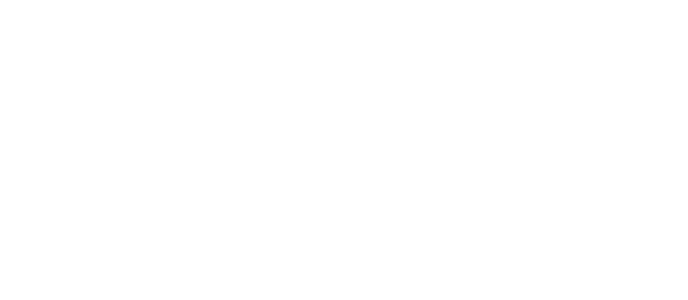
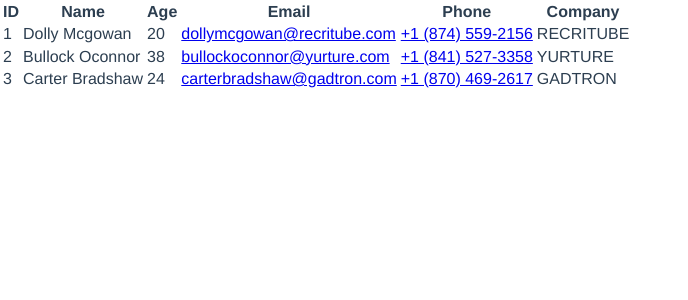
Before and after one commit to ozon-edu-vue-2021/required-task-6-i-hauryliuk, a Vue app: page / in a window 1280 px wide. Shown: the top 300 px of the page, without its empty margins (0-688 px from the left). Built offline with nearby package versions, Linux system fonts and the light colour scheme.

Commit message:
feat: implement basic table structure and data output

```diff
--- a/src/App.vue
+++ b/src/App.vue
@@ -1,13 +1,17 @@
 <template>
   <div id="app">
-
+    <Spreadsheet />
   </div>
 </template>
 
 <script>
+  import Spreadsheet from '@/components/spreadsheet';
 
   export default {
     name: 'App',
+    components: {
+      Spreadsheet,
+    },
   }
 </script>
 
--- /dev/null
+++ b/src/components/spreadsheet/Column.vue
@@ -0,0 +1,15 @@
+<script>
+  export default {
+    name: 'Column',
+    props: {
+      field: {
+        type: String,
+        required: true
+      },
+      label: {
+        type: String,
+        default: ''
+      },
+    },
+  };
+</script>
--- /dev/null
+++ b/src/components/spreadsheet/TableStructure.vue
@@ -0,0 +1,73 @@
+<script>
+  export default {
+    name: 'TableStructure',
+    props: {
+      rows: {
+        type: Array,
+        default: () => [],
+      },
+    },
+    methods: {
+      renderHead(h, columnsOptions) {
+        return columnsOptions.map((column) => {
+          const renderedLabel = column.scopedSlots.label
+            ? column.scopedSlots.label()
+            : column.label;
+          return h(
+            'th',
+            { class: { 'thead-cell': true }, },
+            [renderedLabel],
+          );
+        });
+      },
+      renderRows(h, columnsOptions) {
+        return this.rows.map((row, index) => {
+          return h(
+            'tr',
+            {
+              class: {'tbody-row': true},
+              attrs: { key: row._id || index },
+            },
+            this.renderColumns(h, row, columnsOptions),
+          );
+        });
+      },
+      renderColumns(h, row, columnsOptions) {
+        return columnsOptions.map((column) => {
+          return h(
+            'td',
+            { class: { 'tbody-cell': true }, },
+            column.scopedSlots.data
+              ? column.scopedSlots.data(row)
+              : row[column.field],
+          );
+        });
+      },
+      getColumnOptions() {
+        return this.$slots.default
+          .filter(item =>
+            item.componentOptions && item.componentOptions.tag === 'Column'
+          )
+          .map(column =>
+            Object.assign({}, column.componentOptions.propsData, {
+                scopedSlots: column.data.scopedSlots || {}
+              }
+            )
+          );
+      }
+    },
+    render(h) {
+      const columnsOptions = this.getColumnOptions();
+      const columnsHead = this.renderHead(h, columnsOptions);
+      const rows = this.renderRows(h, columnsOptions);
+      return h(
+        'table',
+        { class: { table: true } },
+        [h('thead', [h('tr', {class: {'thead-row': true}}, columnsHead)]), h('tbody', rows)],
+      );
+    }
+  };
+</script>
+
+<style scoped>
+</style>
--- /dev/null
+++ b/src/components/spreadsheet/index.vue
@@ -0,0 +1,90 @@
+<template>
+  <TableStructure :rows="rows">
+    <Column field="index" label="ID" />
+    <Column field="name" label="Name" />
+    <Column field="age" label="Age" />
+
+    <Column field="email">
+      <template #label>Email</template>
+
+      <template #data="row">
+        <a :href="`mailto:${row.email}`">{{ row.email }}</a>
+      </template>
+    </Column>
+
+    <Column field="phone">
+      <template #label>Phone</template>
+
+      <template #data="row">
+        <a :href="`tel:${row.phone.split(' ').join('')}`">{{ row.phone }}</a>
+      </template>
+    </Column>
+
+    <Column field="company" label="Company" />
+  </TableStructure>
+</template>
+
+<script>
+  import TableStructure from '@/components/spreadsheet/TableStructure.vue';
+  import Column from '@/components/spreadsheet/Column.vue';
+
+  export default {
+    name: 'Spreadsheet',
+    components: {
+      TableStructure,
+      Column,
+    },
+    data:  () => ({
+      rows: [
+        {
+          "_id": "619d0214422db4e856c0678b",
+          "index": 1,
+          "guid": "eff475a0-60a5-4021-a776-19242e1fcd62",
+          "isActive": true,
+          "balance": "$3,266.26",
+          "age": 20,
+          "name": "Dolly Mcgowan",
+          "gender": "female",
+          "company": "RECRITUBE",
+          "email": "dollymcgowan@recritube.com",
+          "phone": "+1 (874) 559-2156",
+          "address": "691 Menahan Street, Wattsville, Wyoming, 350",
+          "registered": "2021-02-22T12:46:48 -03:00"
+        },
+        {
+          "_id": "619d0214252f8ce3165fa363",
+          "index": 2,
+          "guid": "a631036a-4e5a-400a-a96d-bdadd9df1138",
+          "isActive": false,
+          "balance": "$2,138.62",
+          "age": 38,
+          "name": "Bullock Oconnor",
+          "gender": "male",
+          "company": "YURTURE",
+          "email": "bullockoconnor@yurture.com",
+          "phone": "+1 (841) 527-3358",
+          "address": "272 Lois Avenue, Noblestown, Tennessee, 7737",
+          "registered": "2019-12-08T10:14:17 -03:00"
+        },
+        {
+          "_id": "619d0214e09f14ab5302dded",
+          "index": 3,
+          "guid": "2669baa9-e80a-428c-b087-ae20f0cb978b",
+          "isActive": true,
+          "balance": "$1,690.71",
+          "age": 24,
+          "name": "Carter Bradshaw",
+          "gender": "male",
+          "company": "GADTRON",
+          "email": "carterbradshaw@gadtron.com",
+          "phone": "+1 (870) 469-2617",
+          "address": "657 Dekalb Avenue, Eagleville, Federated States Of Micronesia, 138",
+          "registered": "2014-05-09T06:43:38 -04:00"
+        },
+      ],
+    }),
+  };
+</script>
+
+<style scoped>
+</style>
```
Lines whose indentation alone changed are shown as unchanged.
